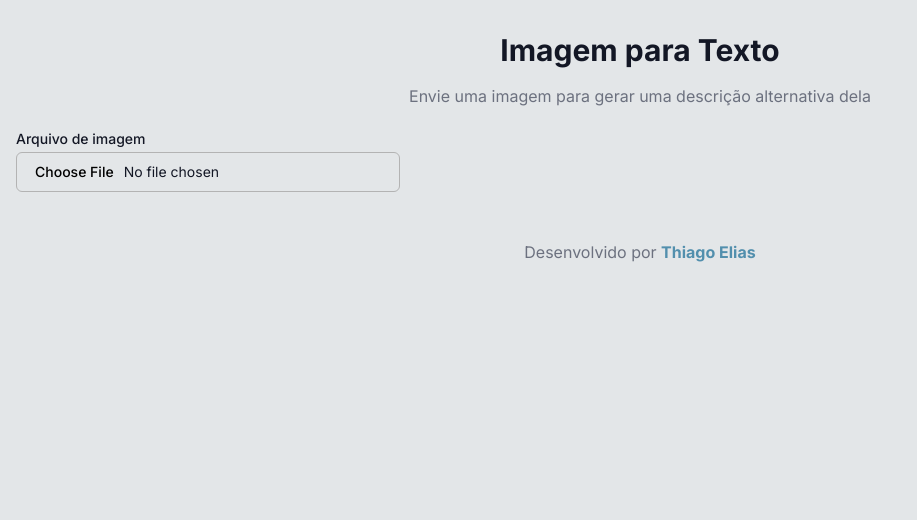
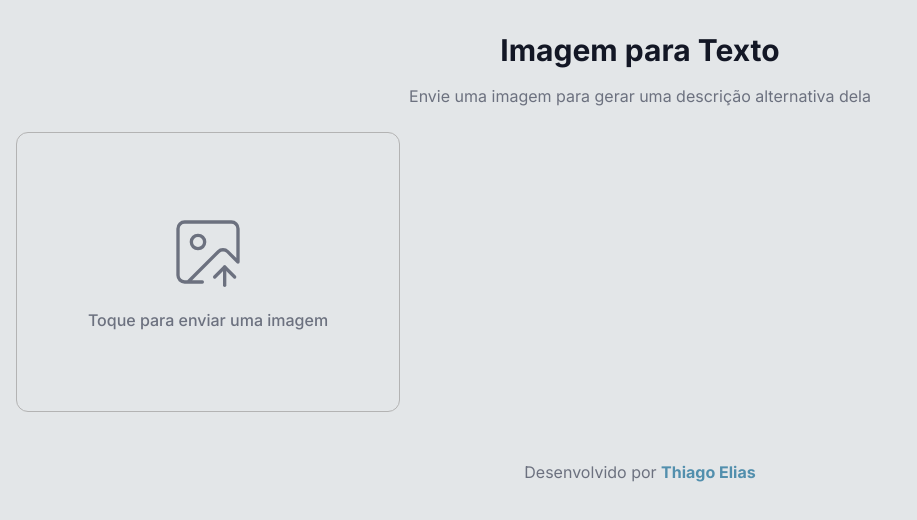
Before and after one commit to thiagoelias99/image-description, a Next.js app: page / in a window 1280 px wide. Shown: the top 520 px of the page, without its empty margins (0-917 px from the left). Built offline with nearby package versions, Linux system fonts and the light colour scheme; no server answers.

Commit message:
customized file input

```diff
--- a/src/actions/process-image.ts
+++ b/src/actions/process-image.ts
@@ -11,7 +11,6 @@ export type ProcessedAlt = {
 };
 
 export async function processImage(image: unknown): Promise<ProcessedAlt> {
-  console.log("Processing image")
   const genAI = new GoogleGenerativeAI(API_KEY);
   const model = genAI.getGenerativeModel({ model: MODEL_NAME });
 
@@ -48,6 +47,8 @@ export async function processImage(image: unknown): Promise<ProcessedAlt> {
 
   const result = await model.generateContent([image as FileDataPart, prompt])
 
+  console.log(result)
+
   const start = result.response.text().indexOf("{")
   const end = result.response.text().lastIndexOf("}")
 
--- a/src/app/page.tsx
+++ b/src/app/page.tsx
@@ -4,7 +4,7 @@ import { ProcessedAlt, processImage } from '@/actions/process-image';
 import { Button } from '@/components/ui/button';
 import { Input } from '@/components/ui/input';
 import { Label } from '@/components/ui/label';
-import { Loader2 } from 'lucide-react';
+import { ImageUp, Loader2 } from 'lucide-react';
 import Image from 'next/image';
 import { FormEvent, useState } from 'react';
 
@@ -76,11 +76,16 @@ export default function Home() {
             onSubmit={(e) => handleFormSubmit(e)}
             className='w-full max-w-sm flex flex-col justify-start items-start gap-4'
           >
-            <div className="grid w-full mt-2 max-w-sm items-center gap-1.5">
+            <div className="flex w-full mt-2 max-w-sm justify-center items-center gap-1.5">
               <Label
                 htmlFor="arquivo"
-                className={imageURL ? "hidden" : ""}
-              >Arquivo de imagem</Label>
+                className={`w-full h-[280px] flex flex-row justify-center items-center border-[1.5px] rounded-xl ${imageURL ? "hidden" : ""}`}
+              >
+                <div className='flex flex-col justify-center items-center gap-4'>
+                <ImageUp className="h-20 w-20 stroke-muted stroke-1" />
+                <p className='text-base text-muted'>Toque para enviar uma imagem</p>
+                </div>
+              </Label>
               <Input
                 id="arquivo"
                 name='arquivo'
@@ -93,7 +98,7 @@ export default function Home() {
                     setImageURL(URL.createObjectURL(file));
                   }
                 }}
-                className={imageURL ? "hidden" : ""}
+                className="hidden"
               />
             </div>
 
@@ -102,7 +107,7 @@ export default function Home() {
                 <div className='relative w-full h-[280px]'>
                   <Image
                     src={imageURL}
-                    alt="Picture of the author"
+                    alt="Imagem carregada pelo usuário"
                     className='rounded-lg'
                     fill
                     objectFit='contain'
```
